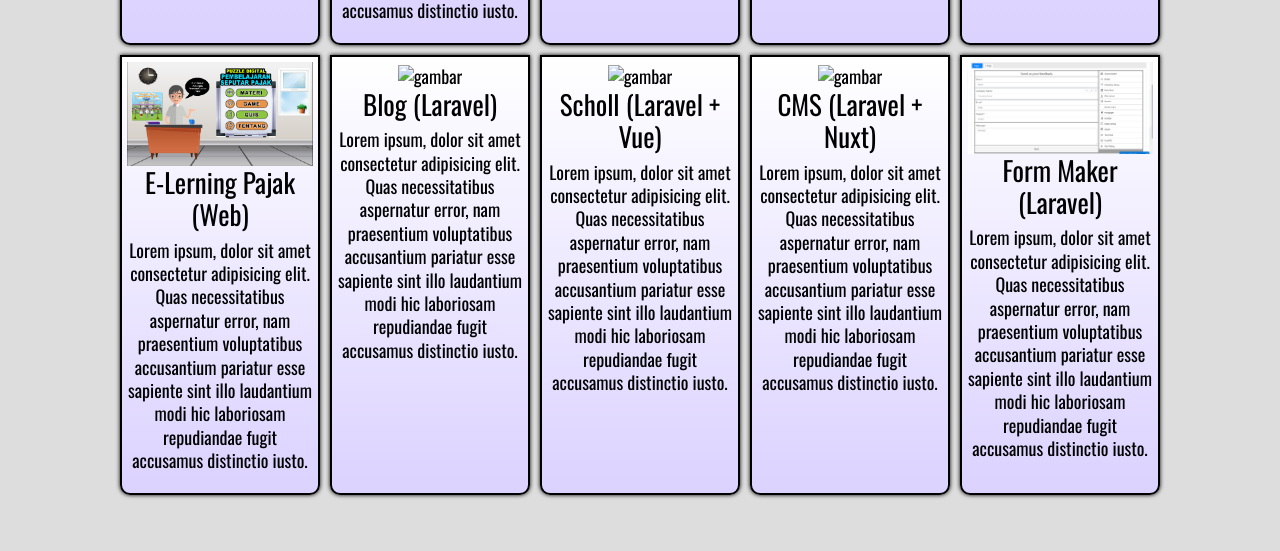
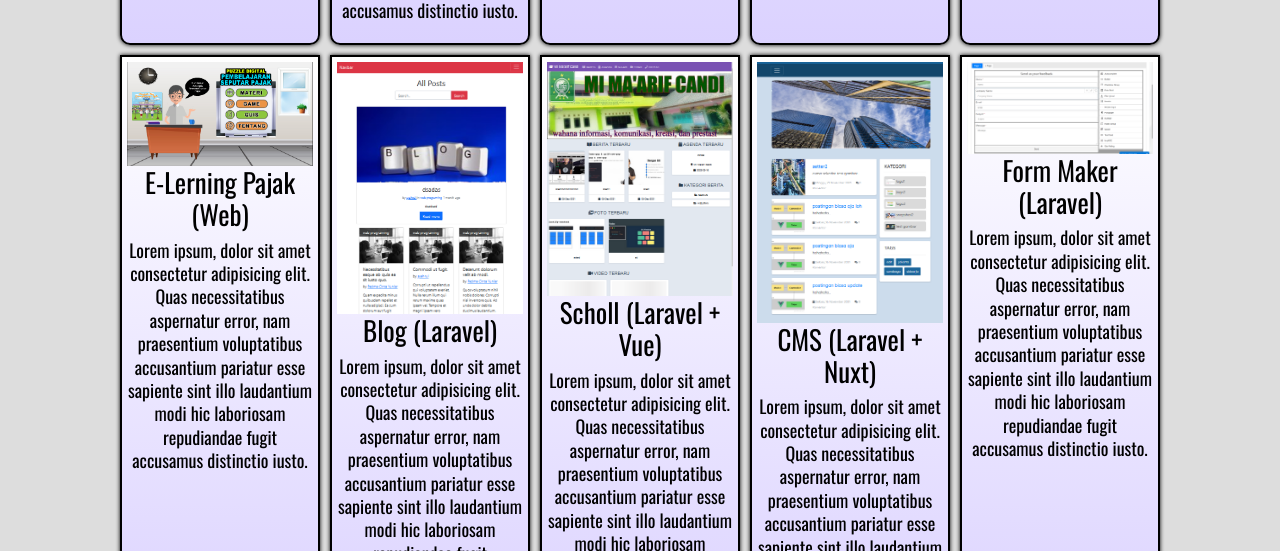
Before and after one commit to syahrule/portofolio, a plain HTML site: page index.html in a window 1280 px wide. Shown: the part 1532-2083 px from the top of the page. Drawn offline with nearby package versions, Linux system fonts and the light colour scheme.

Commit message:
Update index.html
update isi foto

```diff
--- a/index.html
+++ b/index.html
@@ -149,13 +149,13 @@
     <div class="porto"> <img src="porto/sd.PNG" alt="gambar">
         <h3>E-Lerning Pajak (Web)</h3>
     <p>Lorem ipsum, dolor sit amet consectetur adipisicing elit. Quas necessitatibus aspernatur error, nam praesentium voluptatibus accusantium pariatur esse sapiente sint illo laudantium modi hic laboriosam repudiandae fugit accusamus distinctio iusto.</p></div>
-    <div class="porto"> <img src="porto/blog.PNG" alt="gambar">
+    <div class="porto"> <img src="porto/blog1.PNG" alt="gambar">
         <h3>Blog (Laravel)</h3>
     <p>Lorem ipsum, dolor sit amet consectetur adipisicing elit. Quas necessitatibus aspernatur error, nam praesentium voluptatibus accusantium pariatur esse sapiente sint illo laudantium modi hic laboriosam repudiandae fugit accusamus distinctio iusto.</p></div>
-    <div class="porto"> <img src="porto/sekolah.PNG" alt="gambar">
+    <div class="porto"> <img src="porto/sekolah1.PNG" alt="gambar">
         <h3>Scholl (Laravel + Vue)</h3>
     <p>Lorem ipsum, dolor sit amet consectetur adipisicing elit. Quas necessitatibus aspernatur error, nam praesentium voluptatibus accusantium pariatur esse sapiente sint illo laudantium modi hic laboriosam repudiandae fugit accusamus distinctio iusto.</p></div>
-    <div class="porto"> <img src="porto/cms.PNG" alt="gambar">
+    <div class="porto"> <img src="porto/cms1.PNG" alt="gambar">
         <h3>CMS (Laravel + Nuxt)</h3>
     <p>Lorem ipsum, dolor sit amet consectetur adipisicing elit. Quas necessitatibus aspernatur error, nam praesentium voluptatibus accusantium pariatur esse sapiente sint illo laudantium modi hic laboriosam repudiandae fugit accusamus distinctio iusto.</p></div>
     <div class="porto"> <img src="porto/ss.png" alt="gambar">
```
